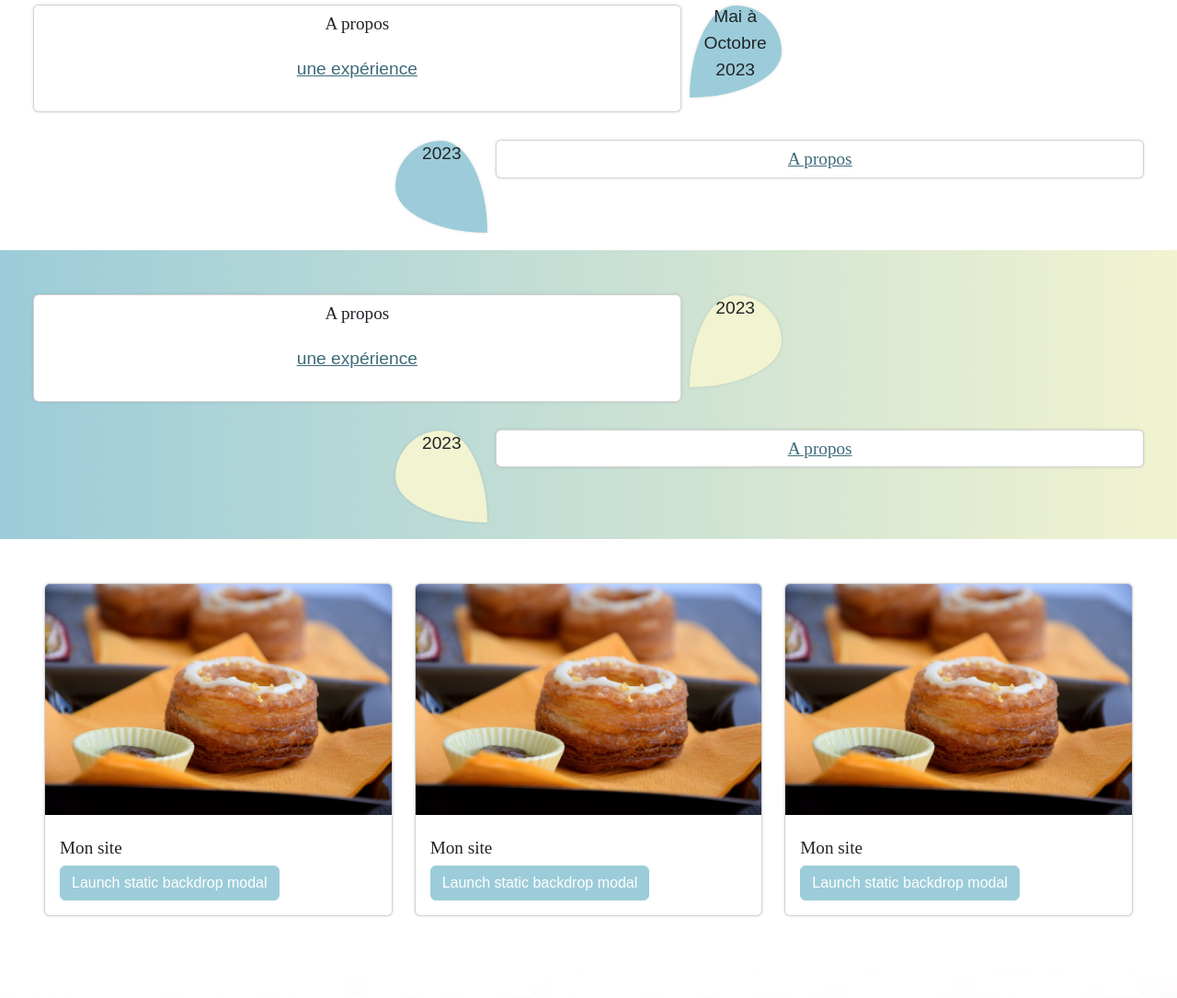
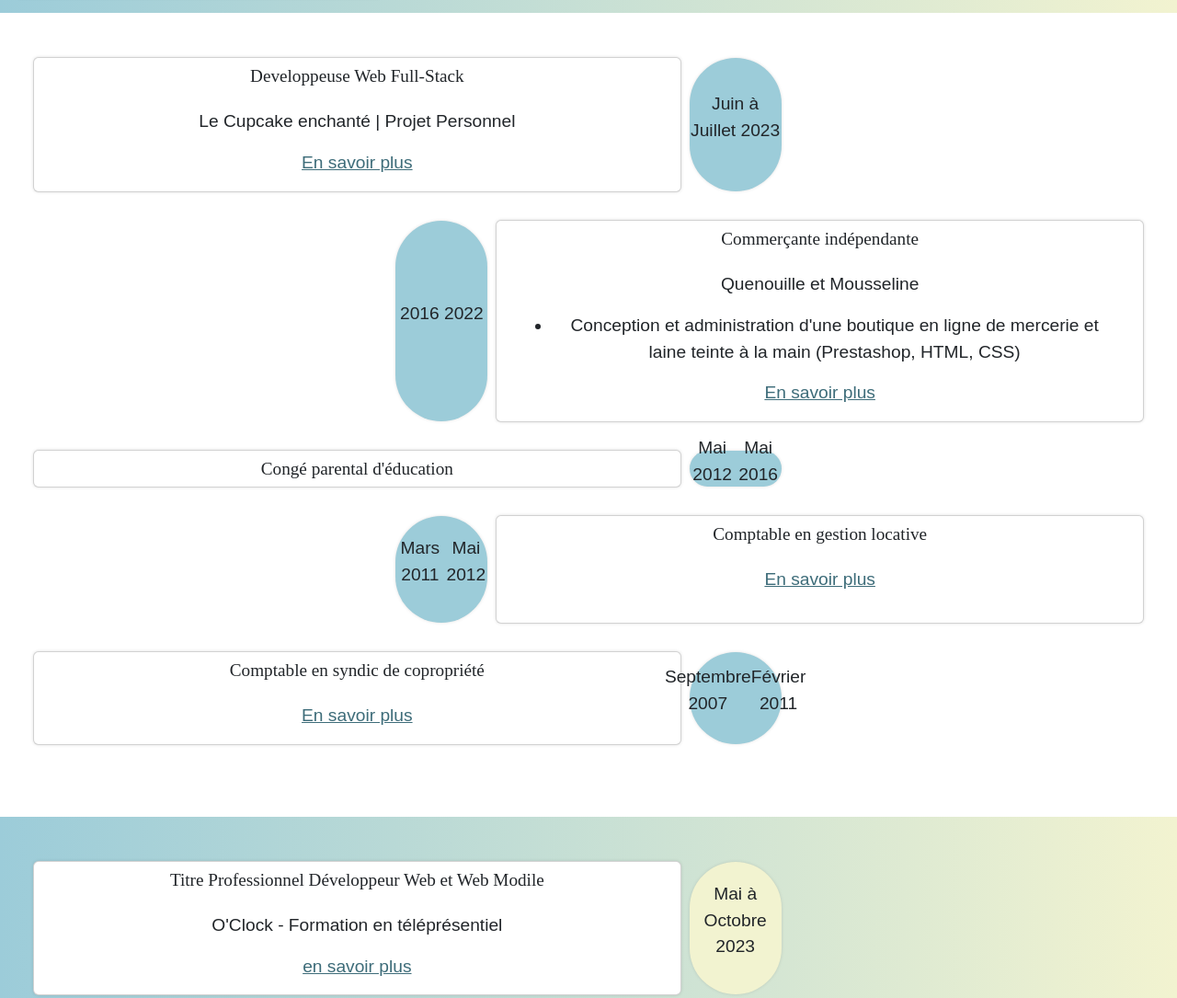
Before and after one commit to ValM-B/ValM-B.github.io, a plain HTML site: page index.html in a window 1280 px wide. Shown: the part 1628-2713 px from the top of the page at 92% size. Drawn offline with nearby package versions, Linux system fonts and the light colour scheme; a web font is replaced by a local one.

Commit message:
ajout contenu

```diff
--- a/assets/css/style.css
+++ b/assets/css/style.css
@@ -150,23 +150,24 @@ section .year {
 
 .xp .year{
     background-color: var(--main-color-green);
+
 }
 
 .year-left,
 .year-right{
-    height: 100px;
+    height: 100%;
     width: 100px;
     position: absolute;
 
 }
 .year-left {
-    border-radius: 50% 50% 100% 0% / 100% 50% 50% 0% ;
+    border-radius: 50px;
     right : -110px;
 
 }
 
 .year-right{
-    border-radius: 50% 50% 0% 100% / 50% 100% 0% 50% ;
+    border-radius: 50px ;
     left : -110px;
 
 }
--- a/index.html
+++ b/index.html
@@ -81,7 +81,7 @@
 					<h5 class="card-title">A propos</h5>
 					<div class="card">
 						<div class="card-body">
-							<p class="card-text">Animée par ma créativité et captivée par la logique, je me suis récemment reconvertie en tant que développeuse web. Mon parcours témoigne de ma détermination à embrasser de nouveaux défis et à apprendre continuellement.</p>
+							<p class="card-text">Animée par ma créativité et captivée par la logique, je me suis récemment reconvertie en tant que développeuse web. J'aime les challenges et ne me décourage pas face aux obstacles. La pratique du tir à l'arc en compétition  m'a enseigné la discipline et la recherche constante de l'amélioration. Je suis une personne motivée, déterminée et curieuse, prête à exceller en tant que développeuse web en mettant à profit ma passion pour les défis et mon désir perpetuel de progresser.</p>
 						</div>
 					</div>
 				</div>
@@ -94,13 +94,6 @@
 							<ul class="row list-unstyled">
 								<li class="col-sm-4">
 									<a role="button" class="btn btn-primary d-block w-80" data-bs-toggle="collapse" href="#collapseLanguage">Langages informatiques</a>
-									<!-- <div class="collapse show row mt-2" id="collapseLanguage">
-										<img src="assets/images/php.png" alt="php">
-										<img src="assets/images/javascript.png" alt="Javascript">
-										<img src="assets/images/html.png" alt="html">
-										<img src="assets/images/css.png" alt="CSS3">
-										<img src="assets/images/mysql.png" alt="mysql">
-									</div> -->
 									<ul class="collapse show row mt-2" id="collapseLanguage">
 										<li>PHP</li>
 										<li>Javascript</li>
@@ -114,19 +107,12 @@
 										<li>Symfonie</li>
 										<li>Laravel (notions)</li>
 									</ul>
-									<!-- <div class="collapse row show mt-2" id="collapseFrameworks">
-										<img src="assets/images/symfonie.png" alt="symfonie">
-										<img src="assets/images/Laravel.png" alt="laravel" id="laravel-icon">
-									</div> -->
 								</li>
 								<li class="col-sm-4">
 									<a role="button" class="btn btn-primary d-block w-80" data-bs-toggle="collapse" href="#collapseLibrairies">Librairies</a>
 									<ul class="collapse show row mt-2" id="collapseLibrairies">
 										<li>Bootstrap</li>
 									</ul>
-									<!-- <div class="collapse  show row" id="collapseLibrairies">
-										<img src="assets/images/bootstrap.png" alt="bootstrap">
-									</div> -->
 								</li>
 								<li class="col-sm-4">
 									<a role="button" class="btn btn-primary d-block w-80" data-bs-toggle="collapse" href="#collapseCMS">CMS</a>
@@ -134,10 +120,6 @@
 										<li>Wordpress</li>
 										<li>Prestashop</li>
 									</ul>
-									<!-- <div class="collapse row mt-2" id="collapseCMS">
-										<img src="assets/images/wordpress.png" alt="wordpress">
-										<img src="assets/images/prestashop.png" alt="prestashop">
-									</div> -->
 								</li>
 								<li class="col-sm-4">
 									<a role="button" class="btn btn-primary d-block w-80" data-bs-toggle="collapse" href="#collapseTools">Outils</a>
@@ -220,31 +202,111 @@
 				<div class="row">
 					<div class="card col-md-7">
 						<div class="year year-left d-none d-md-flex justify-content-center align-items-center">
-							<p class="px-2">Mai à Octobre 2023</p>
+							<p>Juin à Juillet 2023</p>
 						</div>
-						<div class="year year-top-left d-md-none">Mai à Octobre 2023</div>
-						<h5 class="card-title">A propos</h5>
+						<div class="year year-top-left d-md-none">Juin à Juillet 2023</div>
+						<h5 class="card-title">Developpeuse Web Full-Stack</h5>
 						<div class="card-body">
 							<p class="card-text">
-								<a data-bs-toggle="collapse" href="#collapseExample1" role="button" aria-expanded="false" aria-controls="collapseExample">
-								une expérience
-								</a>
+								Le Cupcake enchanté | Projet Personnel
 							</p>
-							<p class="collapse" id="collapseExample1">détail de l'expérience</p>
+							<a data-bs-toggle="collapse" href="#collapseXp1" role="button" aria-expanded="false" aria-controls="collapseExample">
+								En savoir plus
+							</a>
+							<div class="collapse" id="collapseXp1">
+								<p>
+									Application de partage de recettes
+									<ul>
+										<li>HTML5, CSS3, PHP, MySQL, Bootstrap</li>
+										<li>Front-office et back-office</li>
+									</ul>
+
+								</p>
+							</div>
 						</div>
 					</div>
 				</div>
 				<div class="row">
 					<div class="card col-md-7 ms-md-auto">
-						<div class="year year-right d-none d-md-block">2023</div>
-						<div class="year year-top-right d-md-none">2023</div>
+						<div class="year year-right d-none d-md-flex justify-content-center align-items-center">
+							<p>2016 2022</p>
+						</div>
+						<div class="year year-top-right d-md-none">2016 2022</div>
 						<h5 class="card-title">
-							<a data-bs-toggle="collapse" href="#collapseExample" role="button" aria-expanded="false" aria-controls="collapseExample">
-							A propos
+							Commerçante indépendante
+						</h5>
+						<div class="card-body">
+							<p class="card-text">
+								Quenouille et Mousseline
+
+							<ul>
+								<li>Conception et administration d'une boutique en ligne de mercerie et laine teinte à la main (Prestashop, HTML, CSS)</li>
+							</ul>
+							</p>
+							<a data-bs-toggle="collapse" href="#collapseXp2" role="button" aria-expanded="false" aria-controls="collapseExample">
+									En savoir plus
 							</a>
+							<div class="collapse" id="collapseXp2">
+								<ul>
+									<li>Création de collections de laine artisanale</li>
+									<li>Administration et planification des publications sur les réseaux sociaux</li>
+									<li>Mise en place et tenue d'un stand sur les salons spécialisés</li>
+								</ul>
+							</div>
+						</div>
+					</div>
+				</div>
+				<div class="row">
+					<div class="card col-md-7">
+						<div class="year year-left d-none  d-md-flex justify-content-center align-items-center">
+							<p>Mai 2012</p>
+							<p>Mai 2016</p>
+						</div>
+						<div class="year year-top-left d-md-none">Mai 2012 Mai 2016</div>
+						<h5 class="card-title">Congé parental d'éducation</h5>
+					</div>
+				</div>
+				<div class="row">
+					<div class="card col-md-7 ms-md-auto">
+						<div class="year year-right d-none  d-md-flex justify-content-center align-items-center">
+							<p>Mars 2011</p>
+							<p>Mai 2012</p>
+						</div>
+						<div class="year year-top-right d-md-none">Mars 2011 - Mai 2012</div>
+						<h5 class="card-title">
+							Comptable en gestion locative
 						</h5>
-						<div class="card-body collapse" id="collapseExample">
-							<p class="card-text">With supporting text below as a natural lead-in to additional content.</p>
+						<div class="card-body">
+							<p class="card-text">
+							<a data-bs-toggle="collapse" href="#collapseXp3" role="button" aria-expanded="false" aria-controls="collapseExample">
+								En savoir plus
+							</a>
+							<p class="collapse" id="collapseXp3">
+								CDI - FONCIA Gairin Calvo (Mérignac 33)
+							</p>
+						</div>
+					</div>
+				</div>
+				<div class="row">
+					<div class="card col-md-7">
+						<div class="year year-left d-none  d-md-flex justify-content-center align-items-center">
+							<p>Septembre 2007</p>
+							<p>Février 2011</p>
+						</div>
+						<div class="year year-top-left d-md-none">Septembre 2007 - Février 2011</div>
+						<h5 class="card-title">
+							Comptable en syndic de copropriété
+						</h5>
+						<div class="card-body">
+							<a data-bs-toggle="collapse" href="#collapseXp1" role="button" aria-expanded="false" aria-controls="collapseExample">
+								En savoir plus
+							</a>
+							<div class="collapse" id="collapseXp1">
+								<ul>
+									<li>CDI - Gestia (Pessac 33) | Février 2009 - Février 2011</li>
+									<li>CDI - Flach Immobilier (Bordeaux 33) | Septembre 2007 - Janvier 2009</li>
+								</ul>
+							</div>
 						</div>
 					</div>
 				</div>
@@ -255,30 +317,68 @@
 			<div class="text-center">
 				<div class="row">
 					<div class="card col-md-7">
-						<div class="year year-left d-none d-md-block">2023</div>
-						<div class="year year-top-left d-md-none">2023</div>
-						<h5 class="card-title">A propos</h5>
+						<div class="year year-left d-none  d-md-flex justify-content-center align-items-center">
+							<p>Mai à Octobre 2023</p>
+						</div>
+						<div class="year year-top-left d-md-none">Mai à Octobre 2023</div>
+						<h5 class="card-title">Titre Professionnel Développeur Web et Web Modile</h5>
 						<div class="card-body">
 							<p class="card-text">
-								<a data-bs-toggle="collapse" href="#collapseExample1" role="button" aria-expanded="false" aria-controls="collapseExample">
-								une expérience
-								</a>
+								O'Clock - Formation en téléprésentiel
+
 							</p>
-							<p class="collapse" id="collapseExample1">détail de l'expérience</p>
+							<a data-bs-toggle="collapse" href="#collapseExample1" role="button" aria-expanded="false" aria-controls="collapseExample">
+								en savoir plus
+							</a>
+							<p class="collapse" id="collapseExample1">3 mois de socle, 1 mois de spécialisation Symfonie et 1 mois de projet</p>
 						</div>
 					</div>
 				</div>
 				<div class="row">
 					<div class="card col-md-7 ms-md-auto">
-						<div class="year year-right d-none d-md-block">2023</div>
-						<div class="year year-top-right d-md-none">2023</div>
+						<div class="year year-right d-none  d-md-flex justify-content-center align-items-center">
+							<p>2005 2006</p>
+						</div>
+						<div class="year year-top-right d-md-none">2005 2006</div>
 						<h5 class="card-title">
-							<a data-bs-toggle="collapse" href="#collapseExample" role="button" aria-expanded="false" aria-controls="collapseExample">
-							A propos
-							</a>
+							Licence Sciences de Gestion
 						</h5>
-						<div class="card-body collapse" id="collapseExample">
-							<p class="card-text">With supporting text below as a natural lead-in to additional content.</p>
+						<div class="card-body">
+							<p class="card-text">
+								IAE de Tours
+							</p>
+						</div>
+					</div>
+				</div>
+				<div class="row">
+					<div class="card col-md-7">
+						<div class="year year-left d-none  d-md-flex justify-content-center align-items-center">
+							<p>2002 2004</p>
+						</div>
+						<div class="year year-top-left d-md-none">2002 2004</div>
+						<h5 class="card-title">
+							BTS Comptabilité et Gestion des Organisations
+						</h5>
+						<div class="card-body">
+							<p class="card-text">
+								Saint Joseph de Tivoli - Bordeaux
+							</p>
+						</div>
+					</div>
+				</div>
+				<div class="row">
+					<div class="card col-md-7 ms-md-auto">
+						<div class="year year-right d-none  d-md-flex justify-content-center align-items-center">
+							<p>1999 2001</p>
+						</div>
+						<div class="year year-top-right d-md-none">1999 2001</div>
+						<h5 class="card-title">
+							Bac STT Comptabilité Gestion
+						</h5>
+						<div class="card-body">
+							<p class="card-text">
+								Saint Joseph de Tivoli - Bordeaux
+							</p>
 						</div>
 					</div>
 				</div>
```
